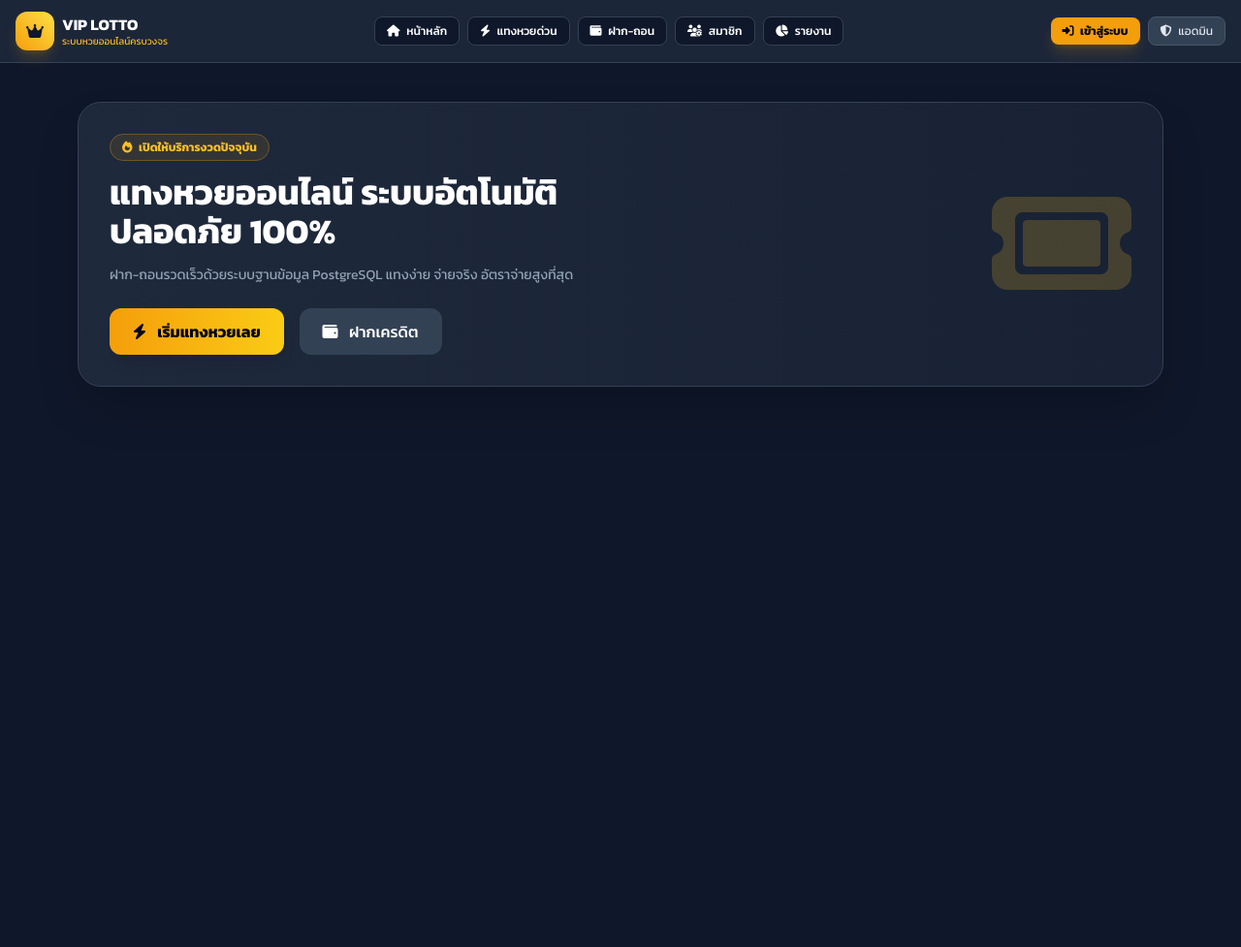
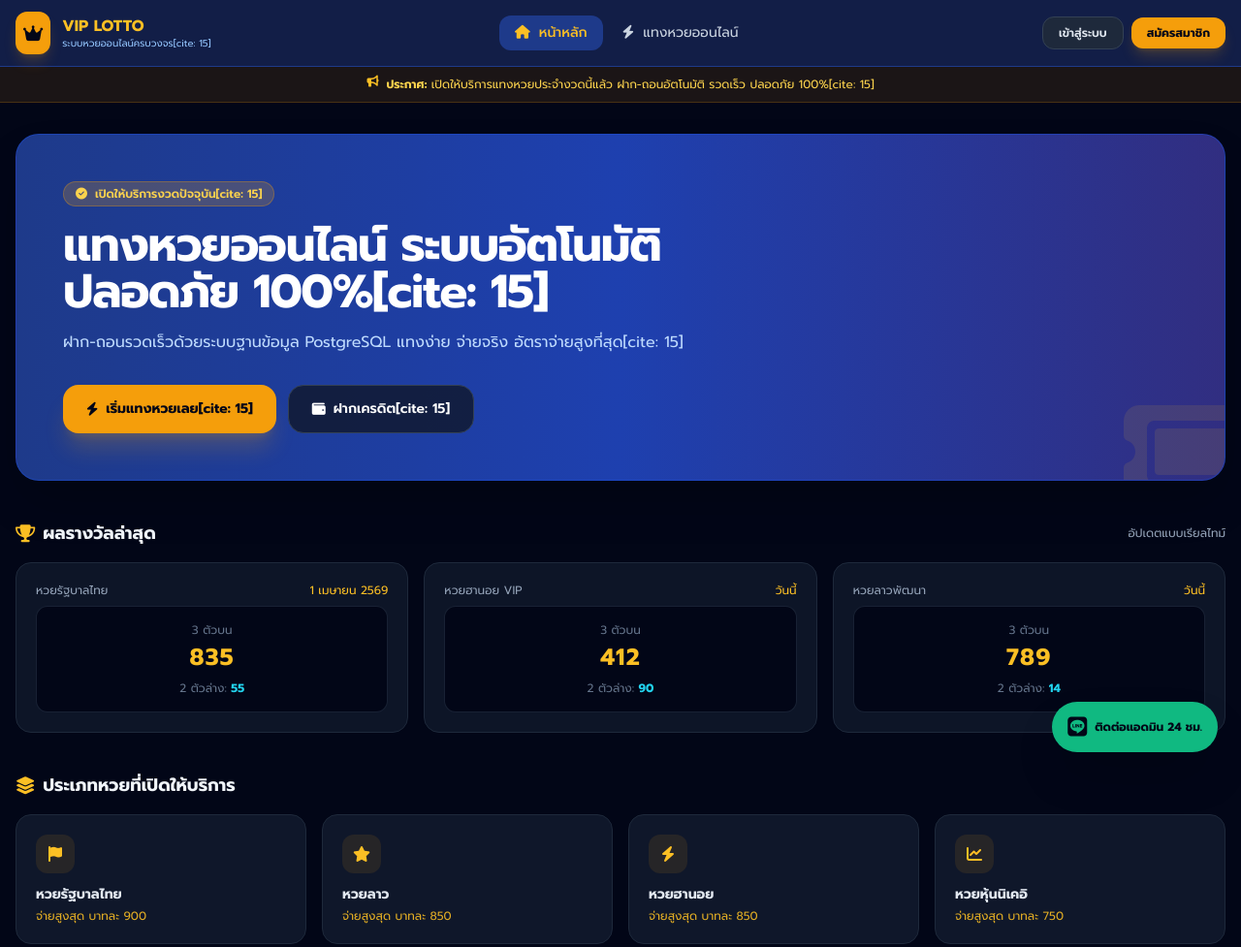
Before and after one commit to gapopnasang-netizen/vip-lotto, a website: page index.html in a window 1280 px wide. Shown: the top 977 px of the page at 97% size. Before the commit the page ends 800 px from the top, so only its background shows below. Drawn offline with nearby package versions, Linux system fonts and the light colour scheme.

```diff
--- a/index.html
+++ b/index.html
@@ -3,83 +3,166 @@
 <head>
     <meta charset="UTF-8">
     <meta name="viewport" content="width=device-width, initial-scale=1.0">
-    <title>VIP LOTTO - ระบบหวยออนไลน์มาตรฐานสากล</title>
-    <!-- Tailwind CSS -->
+    <title>VIP LOTTO - ระบบหวยออนไลน์ครบวงจร</title>
     <script src="https://cdn.tailwindcss.com"></script>
-    <!-- Vue 3 -->
+    <link rel="stylesheet" href="https://cdnjs.cloudflare.com/ajax/libs/font-awesome/6.4.0/css/all.min.css">
     <script src="https://unpkg.com/vue@3/dist/vue.global.js"></script>
-    <!-- FontAwesome -->
-    <link rel="stylesheet" href="https://cdnjs.cloudflare.com/ajax/libs/font-awesome/6.4.0/css/all.min.css">
-    <!-- Google Fonts -->
-    <link href="https://fonts.googleapis.com/css2?family=Kanit:wght@300;400;500;600;700&display=swap" rel="stylesheet">
+    <link href="https://fonts.googleapis.com/css2?family=Prompt:wght@300;400;500;600;700&display=swap" rel="stylesheet">
+    <style>
+        body { font-family: 'Prompt', sans-serif; }
+    </style>
 </head>
-<body class="bg-slate-900 text-slate-100 min-h-screen font-['Kanit']">
+<body class="bg-slate-950 text-slate-100 min-h-screen flex flex-col justify-between">
 
     <div id="app">
-        <!-- Header & Navbar เชื่อมทุกหน้า -->
-        <header class="bg-slate-800/90 backdrop-blur border-b border-slate-700 sticky top-0 z-50">
-            <div class="max-w-7xl mx-auto px-4 py-3 flex items-center justify-between">
+        <!-- Navbar -->
+        <header class="bg-blue-950/80 backdrop-blur border-b border-blue-900 sticky top-0 z-50">
+            <div class="max-w-7xl mx-auto px-4 py-3 flex justify-between items-center">
                 <div class="flex items-center space-x-3">
-                    <a href="index.html" class="flex items-center space-x-2">
-                        <div class="w-10 h-10 rounded-xl bg-gradient-to-tr from-amber-500 to-yellow-300 flex items-center justify-center font-bold text-slate-900 shadow-lg shadow-amber-500/20">
-                            <i class="fa-solid fa-crown"></i>
-                        </div>
-                        <div>
-                            <h1 class="text-base font-bold text-white leading-tight">VIP LOTTO</h1>
-                            <p class="text-[10px] text-amber-400">ระบบหวยออนไลน์ครบวงจร</p>
-                        </div>
-                    </a>
+                    <div class="bg-amber-500 text-slate-950 p-2 rounded-xl font-bold shadow-lg shadow-amber-500/20">
+                        <i class="fa-solid fa-crown text-lg"></i>
+                    </div>
+                    <div>
+                        <h1 class="text-base font-bold text-amber-400 leading-tight">VIP LOTTO</h1>
+                        <p class="text-[10px] text-blue-300">ระบบหวยออนไลน์ครบวงจร[cite: 15]</p>
+                    </div>
                 </div>
-
-                <nav class="hidden lg:flex items-center space-x-2 text-xs font-medium">
-                    <a href="index.html" class="px-3 py-1.5 bg-slate-900 hover:bg-slate-700 text-white rounded-lg transition border border-slate-700"><i class="fa-solid fa-house mr-1"></i> หน้าหลัก</a>
-                    <a href="bet-terminal.html" class="px-3 py-1.5 bg-slate-900 hover:bg-slate-700 text-white rounded-lg transition border border-slate-700"><i class="fa-solid fa-bolt mr-1"></i> แทงหวยด่วน</a>
-                    <a href="finance.html" class="px-3 py-1.5 bg-slate-900 hover:bg-slate-700 text-white rounded-lg transition border border-slate-700"><i class="fa-solid fa-wallet mr-1"></i> ฝาก-ถอน</a>
-                    <a href="members.html" class="px-3 py-1.5 bg-slate-900 hover:bg-slate-700 text-white rounded-lg transition border border-slate-700"><i class="fa-solid fa-users-gear mr-1"></i> สมาชิก</a>
-                    <a href="reports.html" class="px-3 py-1.5 bg-slate-900 hover:bg-slate-700 text-white rounded-lg transition border border-slate-700"><i class="fa-solid fa-chart-pie mr-1"></i> รายงาน</a>
+                <nav class="hidden md:flex items-center space-x-1 text-sm">
+                    <a href="index.html" class="px-4 py-2 rounded-xl bg-blue-900 text-amber-400 font-medium"><i class="fa-solid fa-house mr-1"></i> หน้าหลัก</a>
+                    <a href="admin.html" class="px-4 py-2 rounded-xl hover:bg-blue-900/50 text-slate-300 transition"><i class="fa-solid fa-bolt mr-1"></i> แทงหวยออนไลน์</a>
                 </nav>
-
                 <div class="flex items-center space-x-2">
-                    <a href="Login.html" class="px-3 py-1.5 bg-amber-500 hover:bg-amber-400 text-slate-950 font-bold rounded-lg text-xs transition shadow-lg shadow-amber-500/20">
-                        <i class="fa-solid fa-right-to-bracket mr-1"></i> เข้าสู่ระบบ
-                    </a>
-                    <a href="admin.html" class="px-3 py-1.5 bg-slate-700 hover:bg-slate-600 text-slate-200 rounded-lg text-xs transition border border-slate-600">
-                        <i class="fa-solid fa-shield-halved mr-1"></i> แอดมิน
-                    </a>
+                    <a href="Login_2.html" class="px-4 py-2 text-xs font-semibold bg-slate-800 hover:bg-slate-700 text-slate-200 rounded-xl transition border border-slate-700">เข้าสู่ระบบ</a>
+                    <a href="admin.html" class="px-4 py-2 text-xs font-bold bg-amber-500 hover:bg-amber-400 text-slate-950 rounded-xl transition shadow-lg shadow-amber-500/20">สมัครสมาชิก</a>
                 </div>
             </div>
         </header>
 
-        <!-- Main Content -->
-        <main class="max-w-6xl mx-auto px-4 py-10 space-y-8">
-            <div class="bg-gradient-to-r from-slate-800 to-slate-800/60 border border-slate-700 rounded-3xl p-8 shadow-2xl relative overflow-hidden flex flex-col md:flex-row justify-between items-center">
-                <div class="space-y-4 z-10 max-w-xl">
-                    <span class="px-3 py-1 bg-amber-500/10 border border-amber-500/30 text-amber-400 rounded-full text-xs font-bold">
-                        <i class="fa-solid fa-fire mr-1"></i> เปิดให้บริการงวดปัจจุบัน
-                    </span>
-                    <h2 class="text-3xl md:text-4xl font-bold text-white leading-tight">แทงหวยออนไลน์ ระบบอัตโนมัติ ปลอดภัย 100%</h2>
-                    <p class="text-sm text-slate-400">ฝาก-ถอนรวดเร็วด้วยระบบฐานข้อมูล PostgreSQL แทงง่าย จ่ายจริง อัตราจ่ายสูงที่สุด</p>
-                    <div class="flex space-x-4 pt-2">
-                        <a href="bet-terminal.html" class="px-6 py-3 bg-gradient-to-r from-amber-500 to-yellow-400 text-slate-950 font-bold rounded-xl shadow-lg hover:opacity-90 transition">
-                            <i class="fa-solid fa-bolt mr-2"></i> เริ่มแทงหวยเลย
+        <!-- Announcement Ticker -->
+        <div class="bg-amber-500/10 border-b border-amber-500/20 py-2.5 px-4 text-xs text-amber-300 flex items-center justify-center space-x-2">
+            <i class="fa-solid fa-bullhorn text-amber-400 animate-bounce"></i>
+            <span><strong>ประกาศ:</strong> เปิดให้บริการแทงหวยประจำงวดนี้แล้ว ฝาก-ถอนอัตโนมัติ รวดเร็ว ปลอดภัย 100%[cite: 15]</span>
+        </div>
+
+        <!-- Hero Section -->
+        <main class="max-w-7xl mx-auto px-4 py-8 space-y-10">
+            <section class="relative overflow-hidden rounded-3xl bg-gradient-to-r from-blue-900 via-blue-800 to-indigo-900 p-8 md:p-12 border border-blue-700/50 shadow-2xl">
+                <div class="absolute -right-10 -bottom-10 opacity-10 text-9xl text-amber-400">
+                    <i class="fa-solid fa-ticket"></i>
+                </div>
+                <div class="max-w-2xl relative z-10 space-y-4">
+                    <div class="inline-flex items-center space-x-2 bg-amber-500/20 border border-amber-500/30 px-3 py-1 rounded-full text-amber-300 text-xs font-semibold">
+                        <i class="fa-solid fa-circle-check"></i>
+                        <span>เปิดให้บริการงวดปัจจุบัน[cite: 15]</span>
+                    </div>
+                    <h2 class="text-3xl md:text-5xl font-extrabold text-white tracking-tight leading-tight">
+                        แทงหวยออนไลน์ ระบบอัตโนมัติ ปลอดภัย 100%[cite: 15]
+                    </h2>
+                    <p class="text-sm md:text-base text-blue-200">
+                        ฝาก-ถอนรวดเร็วด้วยระบบฐานข้อมูล PostgreSQL แทงง่าย จ่ายจริง อัตราจ่ายสูงที่สุด[cite: 15]
+                    </p>
+                    <div class="pt-4 flex flex-wrap gap-3">
+                        <a href="admin.html" class="px-6 py-3.5 bg-amber-500 hover:bg-amber-400 text-slate-950 font-bold rounded-2xl transition shadow-xl shadow-amber-500/20 text-sm flex items-center space-x-2">
+                            <i class="fa-solid fa-bolt"></i>
+                            <span>เริ่มแทงหวยเลย[cite: 15]</span>
                         </a>
-                        <a href="finance.html" class="px-6 py-3 bg-slate-700 hover:bg-slate-600 text-white font-medium rounded-xl transition">
-                            <i class="fa-solid fa-wallet mr-2"></i> ฝากเครดิต
+                        <a href="Login_2.html" class="px-6 py-3.5 bg-slate-900/80 hover:bg-slate-900 text-white font-semibold rounded-2xl transition border border-slate-700 text-sm flex items-center space-x-2">
+                            <i class="fa-solid fa-wallet"></i>
+                            <span>ฝากเครดิต[cite: 15]</span>
                         </a>
                     </div>
                 </div>
-                <div class="mt-6 md:mt-0 text-amber-400/20 text-9xl z-0">
-                    <i class="fa-solid fa-ticket"></i>
+            </section>
+
+            <!-- Latest Results Section -->
+            <section class="space-y-4">
+                <div class="flex justify-between items-center">
+                    <h3 class="text-lg font-bold text-slate-100 flex items-center space-x-2">
+                        <i class="fa-solid fa-trophy text-amber-400"></i>
+                        <span>ผลรางวัลล่าสุด</span>
+                    </h3>
+                    <span class="text-xs text-slate-400">อัปเดตแบบเรียลไทม์</span>
                 </div>
-            </div>
+                <div class="grid grid-cols-1 md:grid-cols-3 gap-4">
+                    <div class="bg-slate-900/90 border border-slate-800 p-5 rounded-2xl">
+                        <div class="flex justify-between text-xs text-slate-400 mb-2">
+                            <span>หวยรัฐบาลไทย</span>
+                            <span class="text-amber-400">1 เมษายน 2569</span>
+                        </div>
+                        <div class="text-center py-4 bg-slate-950 rounded-xl border border-slate-800/80 space-y-1">
+                            <p class="text-xs text-slate-500">3 ตัวบน</p>
+                            <p class="text-2xl font-bold text-amber-400 tracking-wider">835</p>
+                            <p class="text-xs text-slate-500 pt-1">2 ตัวล่าง: <span class="text-cyan-400 font-bold">55</span></p>
+                        </div>
+                    </div>
+                    <div class="bg-slate-900/90 border border-slate-800 p-5 rounded-2xl">
+                        <div class="flex justify-between text-xs text-slate-400 mb-2">
+                            <span>หวยฮานอย VIP</span>
+                            <span class="text-amber-400">วันนี้</span>
+                        </div>
+                        <div class="text-center py-4 bg-slate-950 rounded-xl border border-slate-800/80 space-y-1">
+                            <p class="text-xs text-slate-500">3 ตัวบน</p>
+                            <p class="text-2xl font-bold text-amber-400 tracking-wider">412</p>
+                            <p class="text-xs text-slate-500 pt-1">2 ตัวล่าง: <span class="text-cyan-400 font-bold">90</span></p>
+                        </div>
+                    </div>
+                    <div class="bg-slate-900/90 border border-slate-800 p-5 rounded-2xl">
+                        <div class="flex justify-between text-xs text-slate-400 mb-2">
+                            <span>หวยลาวพัฒนา</span>
+                            <span class="text-amber-400">วันนี้</span>
+                        </div>
+                        <div class="text-center py-4 bg-slate-950 rounded-xl border border-slate-800/80 space-y-1">
+                            <p class="text-xs text-slate-500">3 ตัวบน</p>
+                            <p class="text-2xl font-bold text-amber-400 tracking-wider">789</p>
+                            <p class="text-xs text-slate-500 pt-1">2 ตัวล่าง: <span class="text-cyan-400 font-bold">14</span></p>
+                        </div>
+                    </div>
+                </div>
+            </section>
+
+            <!-- Lottery Categories -->
+            <section class="space-y-4">
+                <h3 class="text-lg font-bold text-slate-100 flex items-center space-x-2">
+                    <i class="fa-solid fa-layer-group text-amber-400"></i>
+                    <span>ประเภทหวยที่เปิดให้บริการ</span>
+                </h3>
+                <div class="grid grid-cols-2 md:grid-cols-4 gap-4">
+                    <div v-for="lotto in lottoTypes" :key="lotto.name" class="bg-slate-900 border border-slate-800 hover:border-amber-500/50 p-5 rounded-2xl transition group cursor-pointer">
+                        <div class="w-10 h-10 rounded-xl bg-amber-500/10 text-amber-400 flex items-center justify-center font-bold mb-3 group-hover:scale-110 transition">
+                            <i :class="lotto.icon"></i>
+                        </div>
+                        <h4 class="font-bold text-slate-200 text-sm">{{ lotto.name }}</h4>
+                        <p class="text-xs text-amber-400/90 mt-1">จ่ายสูงสุด บาทละ {{ lotto.rate }}</p>
+                    </div>
+                </div>
+            </section>
         </main>
+
+        <!-- Floating Live Chat Button -->
+        <div class="fixed bottom-6 right-6 z-50">
+            <a href="https://line.me" target="_blank" class="flex items-center space-x-2 bg-emerald-500 hover:bg-emerald-400 text-slate-950 font-bold px-4 py-3 rounded-full shadow-2xl transition transform hover:scale-105">
+                <i class="fa-brands fa-line text-xl"></i>
+                <span class="text-xs">ติดต่อแอดมิน 24 ชม.</span>
+            </a>
+        </div>
+
+        <!-- Footer -->
+        <footer class="bg-slate-900 border-t border-slate-800 mt-16 py-6 text-center text-xs text-slate-400">
+            <p>&copy; 2026 VIP LOTTO. สงวนลิขสิทธิ์ทุกประการ ระบบหวยออนไลน์อัตโนมัติ</p>
+        </footer>
     </div>
 
     <script>
-        const { createApp } = Vue;
+        const { createApp, ref } = Vue;
         createApp({
             setup() {
-                return {};
+                const lottoTypes = ref([
+                    { name: 'หวยรัฐบาลไทย', rate: '900', icon: 'fa-solid fa-flag' },
+                    { name: 'หวยลาว', rate: '850', icon: 'fa-solid fa-star' },
+                    { name: 'หวยฮานอย', rate: '850', icon: 'fa-solid fa-bolt' },
+                    { name: 'หวยหุ้นนิเคอิ', rate: '750', icon: 'fa-solid fa-chart-line' }
+                ]);
+                return { lottoTypes };
             }
         }).mount('#app');
     </script>
```
